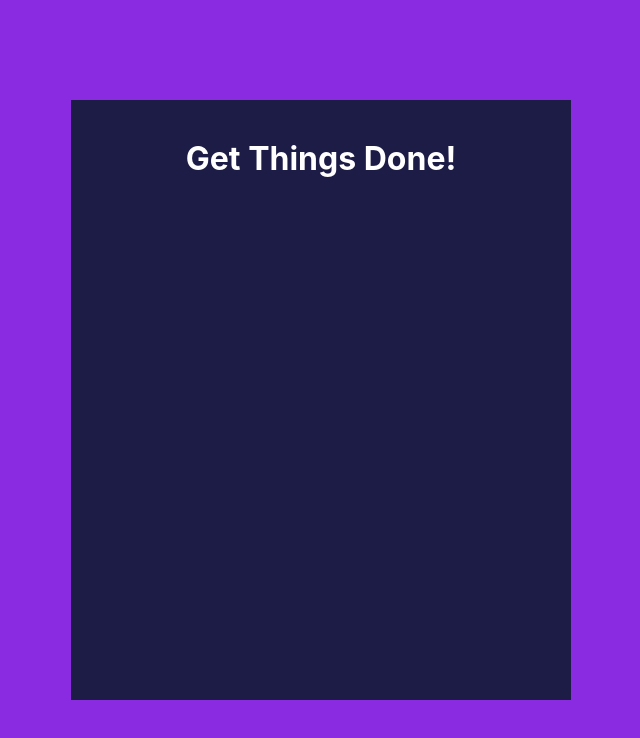
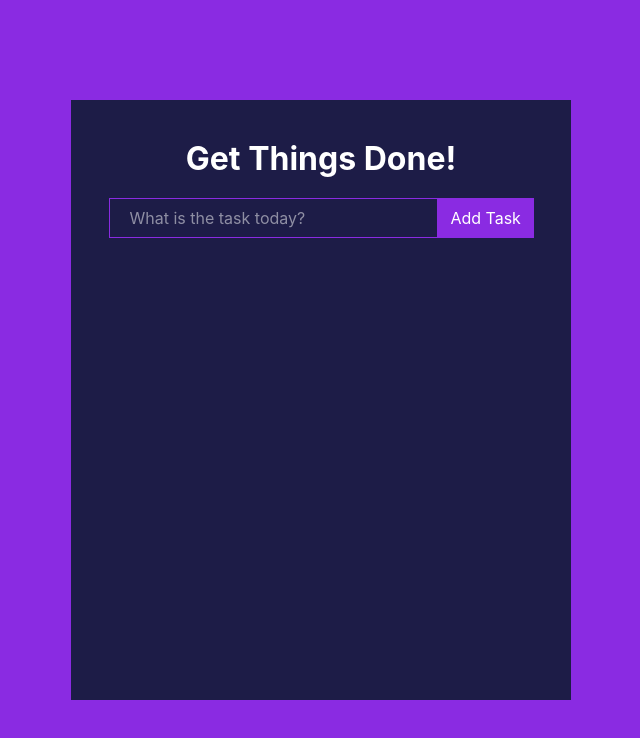
Before and after one commit to Yuji5117/todo-app-vue, a Vue app: page / in a window 1280 px wide. Shown: the top 738 px of the page, without its empty margins (319-959 px from the left). Built offline with nearby package versions, Linux system fonts and the light colour scheme.

Commit message:
Fromを実装

```diff
--- a/package.json
+++ b/package.json
@@ -13,6 +13,7 @@
   },
   "devDependencies": {
     "@vitejs/plugin-vue": "^4.2.3",
+    "normalize.css": "^8.0.1",
     "typescript": "^5.0.2",
     "vite": "^4.4.5",
     "vue-tsc": "^1.8.5"
--- a/src/App.vue
+++ b/src/App.vue
@@ -1,10 +1,11 @@
 <script setup lang="ts">
-import { Title } from "./components";
+import { Form, Title } from "./components";
+import "normalize.css";
 </script>
 
 <template>
   <div class="main">
-    <div class="container"><Title title="Get Things Done!" /></div>
+    <div class="container"><Title title="Get Things Done!" /><Form /></div>
   </div>
 </template>
 
--- /dev/null
+++ b/src/components/Form.vue
@@ -0,0 +1,45 @@
+<script setup lang="ts">
+// const props = defineProps([""]);
+</script>
+
+<template>
+  <form class="form">
+    <input
+      type="text"
+      class="task_input"
+      placeholder="What is the task today?"
+    />
+    <button class="task_add_button">Add Task</button>
+  </form>
+</template>
+
+<style scoped>
+.form {
+  display: flex;
+}
+
+.task_input {
+  color: white;
+  border: solid 1px blueviolet;
+  background-color: rgb(29, 28, 71);
+  outline: none;
+  width: 75%;
+  padding: 10px 20px;
+}
+
+.task_input::placeholder {
+  color: white;
+  opacity: 0.5;
+}
+
+.task_add_button {
+  width: 25%;
+  background-color: blueviolet;
+  color: white;
+}
+
+.task_add_button:hover {
+  opacity: 0.8;
+  outline: none;
+}
+</style>
--- a/src/components/index.ts
+++ b/src/components/index.ts
@@ -1 +1,2 @@
 export { default as Title } from "./Title.vue";
+export { default as Form } from "./Form.vue";
--- a/src/style.css
+++ b/src/style.css
@@ -38,16 +38,14 @@ h1 {
 }
 
 button {
-  border-radius: 8px;
-  border: 1px solid transparent;
-  padding: 0.6em 1.2em;
-  font-size: 1em;
-  font-weight: 500;
-  font-family: inherit;
-  background-color: #1a1a1a;
+  background-color: transparent;
+  border: none;
   cursor: pointer;
-  transition: border-color 0.25s;
+  outline: none;
+  padding: 0;
+  appearance: none;
 }
+
 button:hover {
   border-color: #646cff;
 }
```
Also changed, not shown: src/components/FormContainer.vue (added), 1 other file (tests, documents, lock files or other folders).
